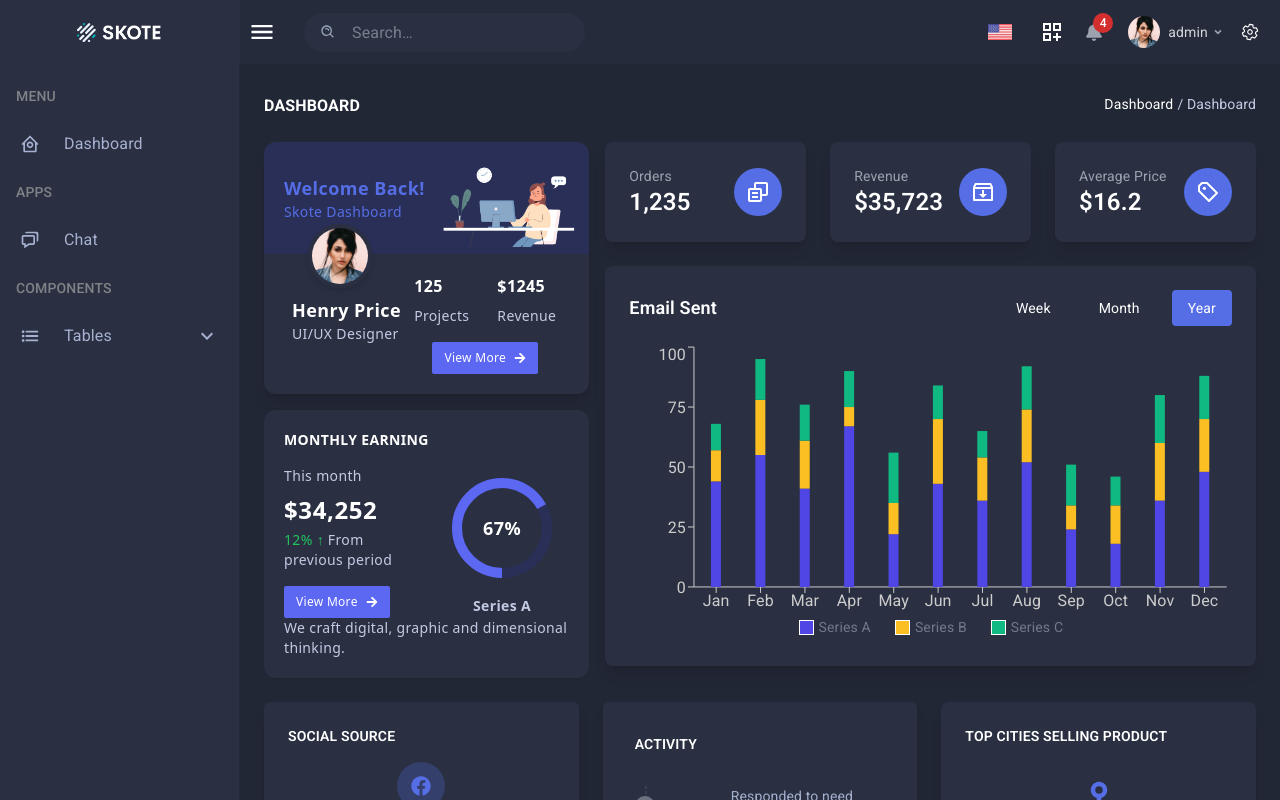
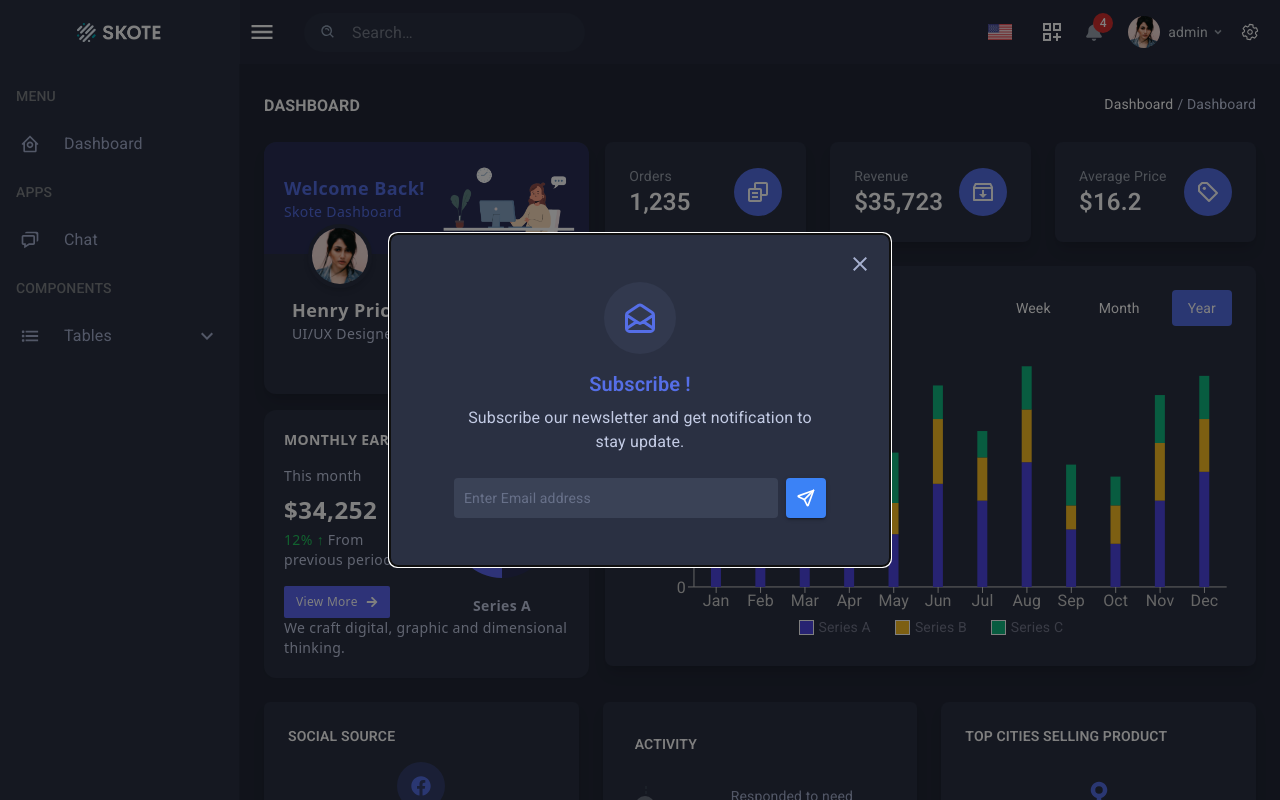
Before and after one commit to lequythien/admin-dashboard, a React (Vite) app in the folder admin/: page / in a window 1280 px wide. Shown: the top 800 px of the page. Built offline with nearby package versions, Linux system fonts and the light colour scheme; a web font is replaced by a local one.

Commit message:
update code 01/04/2025

```diff
--- a/admin/src/components/Sidebar.jsx
+++ b/admin/src/components/Sidebar.jsx
@@ -125,7 +125,9 @@ export default function Sidebar() {
         </DrawerHeader>
         <List>
           {open && (
-            <ListSubheader sx={{ color: "#7f8387", backgroundColor: "#2a3042" }}>
+            <ListSubheader
+              sx={{ color: "#7f8387", backgroundColor: "#2a3042" }}
+            >
               {t("menu")}
             </ListSubheader>
           )}
@@ -157,7 +159,9 @@ export default function Sidebar() {
             <ListItemButton
               sx={[
                 { minHeight: 48, px: 2.5 },
-                open ? { justifyContent: "initial" } : { justifyContent: "center" },
+                open
+                  ? { justifyContent: "initial" }
+                  : { justifyContent: "center" },
               ]}
             >
               <ListItemIcon
@@ -180,7 +184,9 @@ export default function Sidebar() {
           </ListItem>
 
           {open && (
-            <ListSubheader sx={{ color: "#7f8387", backgroundColor: "#2a3042" }}>
+            <ListSubheader
+              sx={{ color: "#7f8387", backgroundColor: "#2a3042" }}
+            >
               {t("apps")}
             </ListSubheader>
           )}
@@ -212,7 +218,9 @@ export default function Sidebar() {
             <ListItemButton
               sx={[
                 { minHeight: 48, px: 2.5 },
-                open ? { justifyContent: "initial" } : { justifyContent: "center" },
+                open
+                  ? { justifyContent: "initial" }
+                  : { justifyContent: "center" },
               ]}
             >
               <ListItemIcon
@@ -235,7 +243,9 @@ export default function Sidebar() {
           </ListItem>
 
           {open && (
-            <ListSubheader sx={{ color: "#7f8387", backgroundColor: "#2a3042" }}>
+            <ListSubheader
+              sx={{ color: "#7f8387", backgroundColor: "#2a3042" }}
+            >
               {t("components")}
             </ListSubheader>
           )}
@@ -263,7 +273,9 @@ export default function Sidebar() {
             <ListItemButton
               sx={[
                 { minHeight: 48, px: 2.5 },
-                open ? { justifyContent: "initial" } : { justifyContent: "center" },
+                open
+                  ? { justifyContent: "initial" }
+                  : { justifyContent: "center" },
               ]}
               onClick={handleTablesClick}
             >
@@ -285,9 +297,17 @@ export default function Sidebar() {
               />
               {open &&
                 (tablesOpen ? (
-                  <ExpandLess sx={{ color: isActive("/data-tables") ? "#fff" : "#a6b0cf" }} />
+                  <ExpandLess
+                    sx={{
+                      color: isActive("/data-tables") ? "#fff" : "#a6b0cf",
+                    }}
+                  />
                 ) : (
-                  <ExpandMore sx={{ color: isActive("/data-tables") ? "#fff" : "#a6b0cf" }} />
+                  <ExpandMore
+                    sx={{
+                      color: isActive("/data-tables") ? "#fff" : "#a6b0cf",
+                    }}
+                  />
                 ))}
             </ListItemButton>
           </ListItem>
--- a/admin/src/index.css
+++ b/admin/src/index.css
@@ -29,3 +29,9 @@
     padding: 0 !important;
   }
 }
+
+.bg-icon-modal{
+  background: #32394e;
+  width: 72px;
+  height: 72px;
+}
--- a/admin/src/pages/Auth/index.jsx
+++ b/admin/src/pages/Auth/index.jsx
@@ -173,7 +173,7 @@ const Auth = () => {
               {/* Terms of Use for Registration Form */}
               {!isLogin && (
                 <p className="text-sm mb-4">
-                  By registering you agree to the Skote{" "}
+                  By registering you agree to the Skote
                   <a href="#" className="text-blue-600">
                     Terms of Use
                   </a>
--- a/admin/src/pages/Dashboard/Dashboard.jsx
+++ b/admin/src/pages/Dashboard/Dashboard.jsx
@@ -1,5 +1,11 @@
-import React from "react";
+import React, { useState, useEffect } from "react";
 import Box from "@mui/material/Box";
+import Modal from "@mui/material/Modal";
+import Fade from "@mui/material/Fade";
+import IconButton from "@mui/material/IconButton";
+import CloseIcon from "@mui/icons-material/Close";
+import TextField from "@mui/material/TextField";
+import Button from "@mui/material/Button";
 import Footer from "../../components/Footer";
 import SocialSource from "./SocialSource";
 import ActivityPanel from "./ActivityPanel";
@@ -7,8 +13,34 @@ import TopCitiesSellingProduct from "./TopCitiesSellingProduct";
 import LatestTransaction from "./LatestTransaction";
 import HeaderDBLeft from "./HeaderLeft";
 import HeaderRight from "./HeaderRight";
+import { HiOutlineMailOpen } from "react-icons/hi";
+import { TbSend } from "react-icons/tb";
+
+const modalStyle = {
+  position: "absolute",
+  top: "50%",
+  left: "50%",
+  transform: "translate(-50%, -50%)",
+  width: { xs: "90%", sm: "80%", md: 500 },
+  bgcolor: "#2a3042",
+  borderRadius: "8px",
+  border: "none",
+  color: "#fff",
+  px: { xs: 4, sm: 6, md: 8 },
+  py: { xs: 4, sm: 5, md: 6 },
+};
 
 const Dashboard = () => {
+  const [openModal, setOpenModal] = useState(false);
+
+  useEffect(() => {
+    setOpenModal(true);
+  }, []);
+
+  const handleCloseModal = () => {
+    setOpenModal(false);
+  };
+
   return (
     <Box component="main" sx={{ flexGrow: 1, p: 3 }}>
       <div className="text-white bg-[#222736] min-h-screen">
@@ -33,31 +65,111 @@ const Dashboard = () => {
 
           {/* Grid layout */}
           <div className="grid grid-cols-1 lg:grid-cols-3 gap-6 w-full mt-6">
-            {/* Social Source Panel */}
             <div className="w-full">
               <SocialSource />
             </div>
-
-            {/* Activity */}
             <div className="w-full">
               <ActivityPanel />
             </div>
-
-            {/* Top Cities Selling Product */}
             <div className="w-full">
               <TopCitiesSellingProduct />
             </div>
           </div>
         </div>
 
-        <div className="">
+        <div>
           <LatestTransaction />
         </div>
 
-        <div className="">
+        <div>
           <Footer />
         </div>
       </div>
+
+      {/* Modal for subscription */}
+      <Modal
+        open={openModal}
+        onClose={handleCloseModal}
+        aria-labelledby="modal-modal-title"
+        aria-describedby="modal-modal-description"
+        closeAfterTransition
+      >
+        <Fade in={openModal}>
+          <Box sx={modalStyle}>
+            <div
+              style={{
+                position: "absolute",
+                top: "10px",
+                right: "10px",
+              }}
+            >
+              <IconButton onClick={handleCloseModal} sx={{ color: "#a6b0cf" }}>
+                <CloseIcon />
+              </IconButton>
+            </div>
+
+            {/* Modal Content */}
+            <div className="flex flex-col items-center">
+              {/* Icon */}
+              <div className="bg-icon-modal mb-4 rounded-full flex justify-center items-center p-3">
+                <HiOutlineMailOpen className="text-3xl md:text-4xl text-[#556ee6]" />
+              </div>
+              {/* Heading */}
+              <h2 className="text-lg md:text-xl font-semibold text-[#556ee6] mb-2">
+                Subscribe !
+              </h2>
+              <p className="text-center text-xs sm:text-sm md:text-base font-normal text-[#c3cbe4] mb-4 md:mb-6">
+                Subscribe our newsletter and get notification to stay update.
+              </p>
+              {/* Input and Button */}
+              <div className="w-full flex flex-col sm:flex-row items-center gap-2">
+                <TextField
+                  fullWidth
+                  variant="outlined"
+                  placeholder="Enter Email address"
+                  sx={{
+                    "& .MuiOutlinedInput-root": {
+                      backgroundColor: "#3a4256",
+                      color: "#fff",
+                      borderRadius: "4px",
+                      "& fieldset": {
+                        border: "none",
+                      },
+                      "&:hover fieldset": {
+                        border: "none",
+                      },
+                      "&.Mui-focused fieldset": {
+                        border: "none",
+                      },
+                    },
+                    "& .MuiInputBase-input": {
+                      color: "#a6b0cf",
+                      padding: { xs: "8px", sm: "10px" },
+                      fontSize: { xs: "12px", sm: "14px" },
+                    },
+                  }}
+                />
+                <Button
+                  variant="contained"
+                  sx={{
+                    backgroundColor: "#3b82f6",
+                    "&:hover": {
+                      backgroundColor: "#2563eb",
+                    },
+                    minWidth: "40px",
+                    height: "40px",
+                    borderRadius: "4px",
+                    padding: 0,
+                    mt: { xs: 2, sm: 0 },
+                  }}
+                >
+                  <TbSend className="text-lg md:text-xl" />
+                </Button>
+              </div>
+            </div>
+          </Box>
+        </Fade>
+      </Modal>
     </Box>
   );
 };
```
